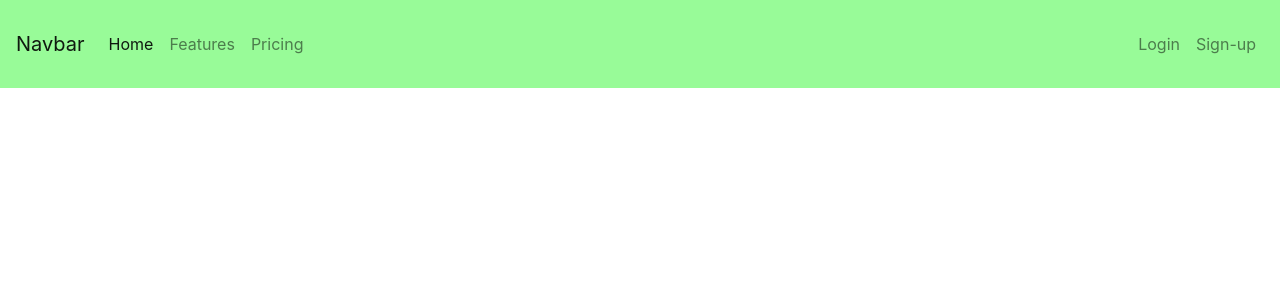
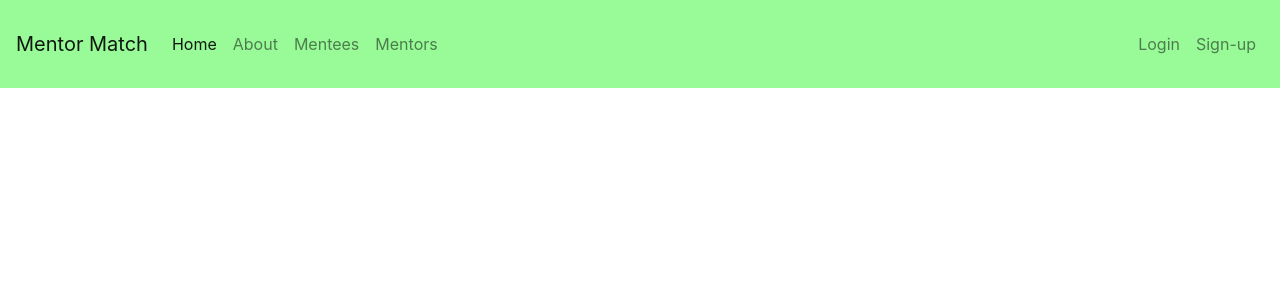
Before and after one commit to lisianshehu/mentor-match, a React (Create React App) app: page / in a window 1280 px wide. Shown: the top 300 px of the page. Built offline with nearby package versions, Linux system fonts and the light colour scheme.

Commit message:
modifying navbar items

```diff
--- a/src/navbar/navbar.jsx
+++ b/src/navbar/navbar.jsx
@@ -11,7 +11,7 @@
     render() {
         return (
             <nav class="navbar navbar-expand-lg navbar-light py-4" style={this.navStyles}>
-            <a class="navbar-brand" href="#">Navbar</a>
+            <a class="navbar-brand" href="#">Mentor Match</a>
             <button class="navbar-toggler" type="button" data-toggle="collapse" data-target="#navbarNavDropdown" aria-controls="navbarNavDropdown" aria-expanded="false" aria-label="Toggle navigation">
               <span class="navbar-toggler-icon"></span>
             </button>
@@ -21,10 +21,13 @@
                     <a class="nav-link" href="#">Home <span class="sr-only">(current)</span></a>
                     </li>
                     <li class="nav-item1">
-                    <a class="nav-link" href="#">Features</a>
+                    <a class="nav-link" href="#">About</a>
                     </li>
                     <li class="nav-item">
-                    <a class="nav-link" href="#">Pricing</a>
+                    <a class="nav-link" href="#">Mentees</a>
+                    </li>
+                    <li class="nav-item">
+                    <a class="nav-link" href="#">Mentors</a>
                     </li>
                 </ul>
                 <ul class="nav navbar-nav ml-auto">
```
